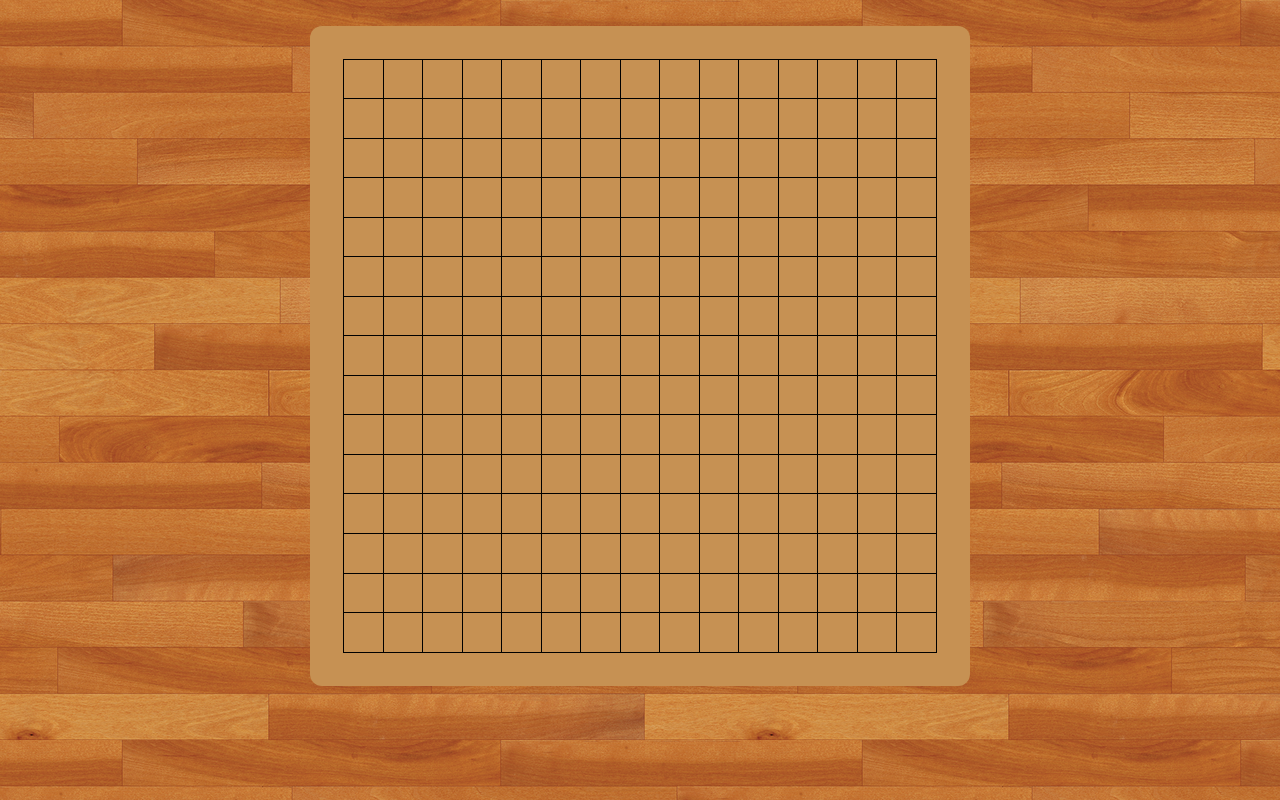
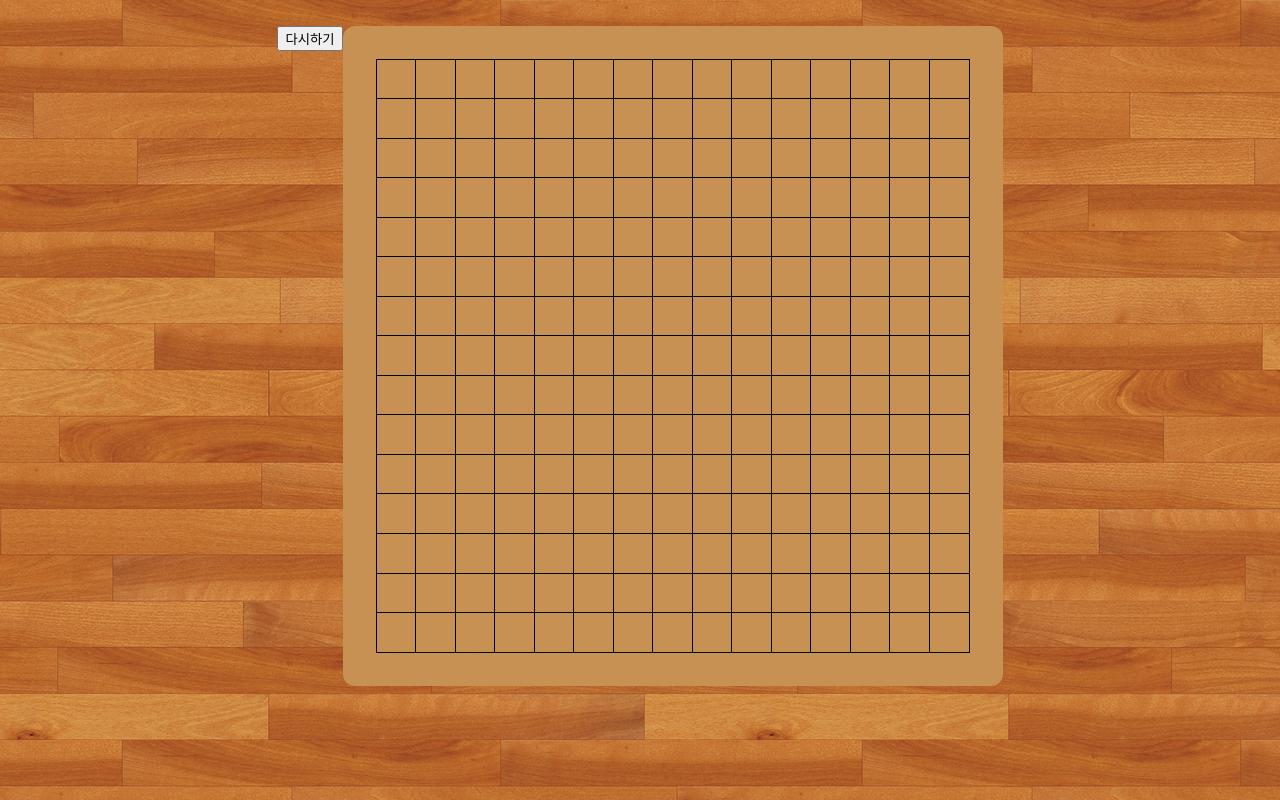
Before and after one commit to drainxc/omok, a React (Create React App) app: page / in a window 1280 px wide. Built offline with nearby package versions, Linux system fonts and the light colour scheme.

Commit message:
[ADD] restart

```diff
--- a/src/components/board/index.js
+++ b/src/components/board/index.js
@@ -1,9 +1,8 @@
 import React, { useCallback, useMemo, useState } from "react";
 import * as S from "./styles";
 import { Compare } from "../compare";
-import { data } from "../../lib/export";
 
-export default function Board() {
+export default function Board({ data }) {
   const [board, SetBoard] = useState(data);
   const [put, setPut] = useState(false);
 
--- a/src/components/mainPage/index.js
+++ b/src/components/mainPage/index.js
@@ -1,11 +1,36 @@
-import React from "react";
+import React, { useState, useEffect } from "react";
 import Board from "../board";
-import * as S from "./styles"
+import * as S from "./styles";
+import { data } from "../../lib/export/index";
 
 export default function MainPage() {
+  const [board, setBoard] = useState(data);
+  function restart() {
+    setBoard([
+      [0, 0, 0, 0, 0, 0, 0, 0, 0, 0, 0, 0, 0, 0, 0],
+      [0, 0, 0, 0, 0, 0, 0, 0, 0, 0, 0, 0, 0, 0, 0],
+      [0, 0, 0, 0, 0, 0, 0, 0, 0, 0, 0, 0, 0, 0, 0],
+      [0, 0, 0, 0, 0, 0, 0, 0, 0, 0, 0, 0, 0, 0, 0],
+      [0, 0, 0, 0, 0, 0, 0, 0, 0, 0, 0, 0, 0, 0, 0],
+      [0, 0, 0, 0, 0, 0, 0, 0, 0, 0, 0, 0, 0, 0, 0],
+      [0, 0, 0, 0, 0, 0, 0, 0, 0, 0, 0, 0, 0, 0, 0],
+      [0, 0, 0, 0, 0, 0, 0, 0, 0, 0, 0, 0, 0, 0, 0],
+      [0, 0, 0, 0, 0, 0, 0, 0, 0, 0, 0, 0, 0, 0, 0],
+      [0, 0, 0, 0, 0, 0, 0, 0, 0, 0, 0, 0, 0, 0, 0],
+      [0, 0, 0, 0, 0, 0, 0, 0, 0, 0, 0, 0, 0, 0, 0],
+      [0, 0, 0, 0, 0, 0, 0, 0, 0, 0, 0, 0, 0, 0, 0],
+      [0, 0, 0, 0, 0, 0, 0, 0, 0, 0, 0, 0, 0, 0, 0],
+      [0, 0, 0, 0, 0, 0, 0, 0, 0, 0, 0, 0, 0, 0, 0],
+      [0, 0, 0, 0, 0, 0, 0, 0, 0, 0, 0, 0, 0, 0, 0],
+    ]);
+  }
+
   return (
     <S.MainDiv>
-      <Board />
+      <div>
+        <button onClick={restart}>다시하기</button>
+      </div>
+      <Board data={board} />
     </S.MainDiv>
   );
 }
```
